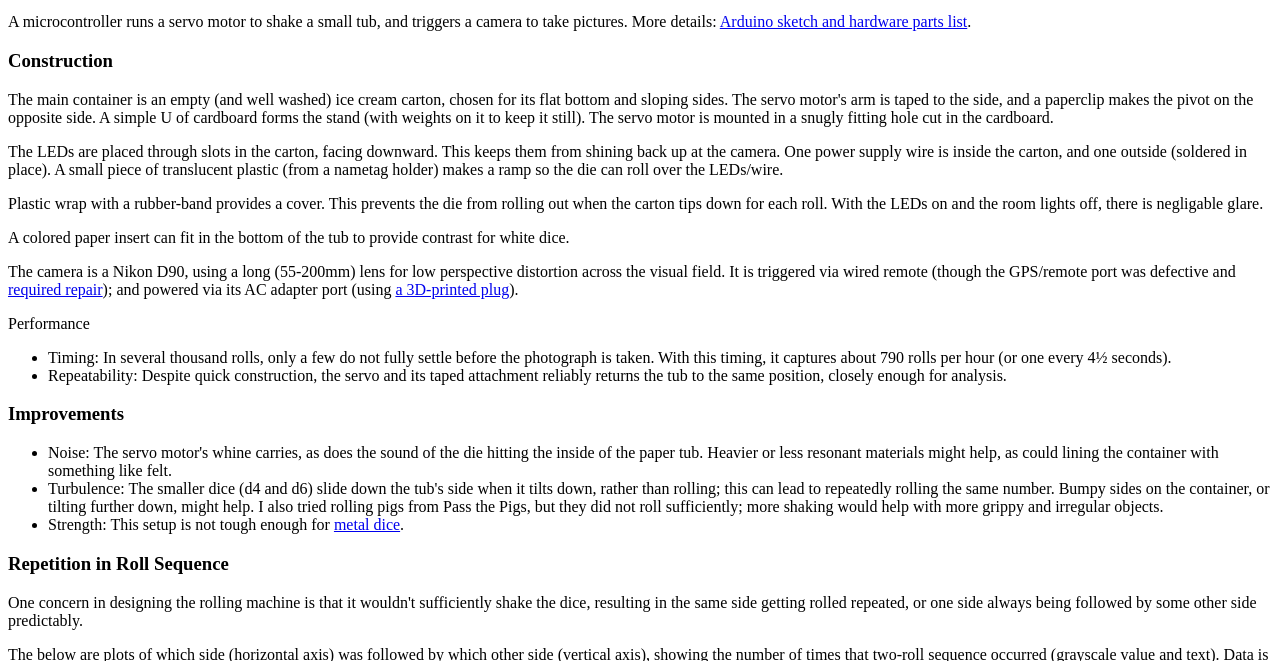
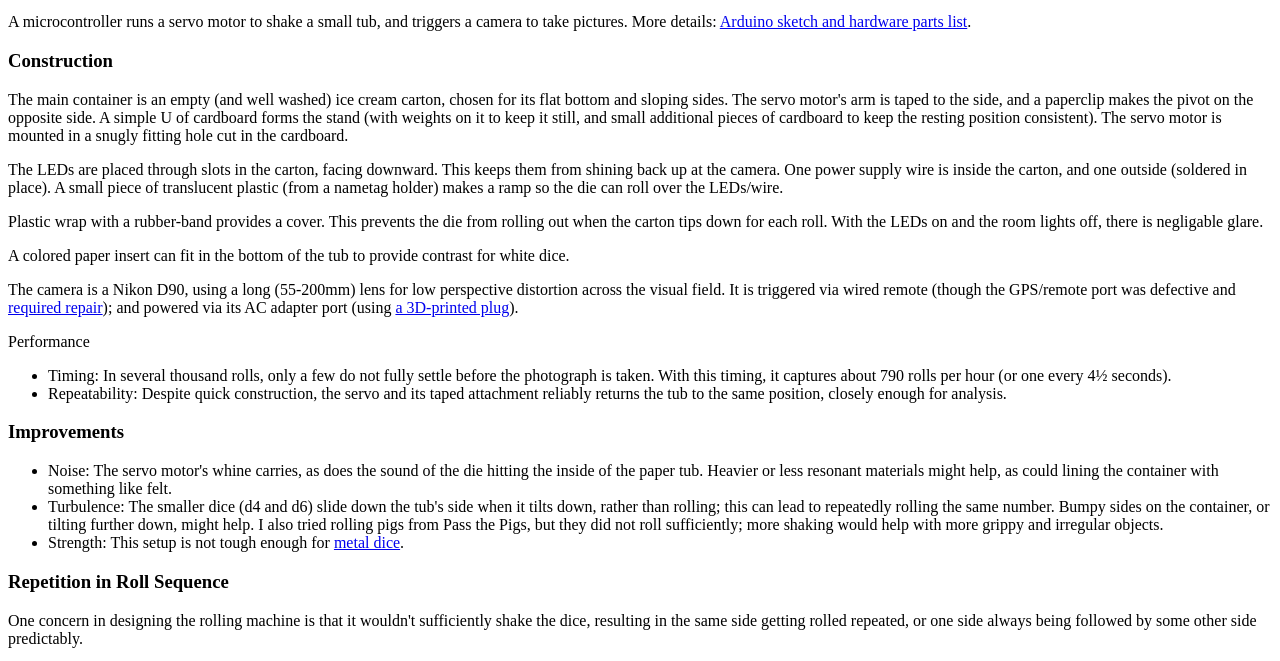
Before and after one commit to markfickett/dicehistogram, a plain HTML site: page index.html in a window 1280 px wide. Shown: the part 2874-3535 px from the top of the page. Drawn offline with Linux system fonts and the light colour scheme.

Commit message:
Add note on cardboard stops.

```diff
--- a/index.html
+++ b/index.html
@@ -143,7 +143,7 @@
 
 <h3 id="construction">Construction</h3>
 
-<p>The main container is an empty (and well washed) ice cream carton, chosen for its flat bottom and sloping sides. The servo motor's arm is taped to the side, and a paperclip makes the pivot on the opposite side. A simple U of cardboard forms the stand (with weights on it to keep it still). The servo motor is mounted in a snugly fitting hole cut in the cardboard.</p>
+<p>The main container is an empty (and well washed) ice cream carton, chosen for its flat bottom and sloping sides. The servo motor's arm is taped to the side, and a paperclip makes the pivot on the opposite side. A simple U of cardboard forms the stand (with weights on it to keep it still, and small additional pieces of cardboard to keep the resting position consistent). The servo motor is mounted in a snugly fitting hole cut in the cardboard.</p>
 
 <p>The LEDs are placed through slots in the carton, facing downward. This keeps them from shining back up at the camera. One power supply wire is inside the carton, and one outside (soldered in place). A small piece of translucent plastic (from a nametag holder) makes a ramp so the die can roll over the LEDs/wire.</p>
 
```
